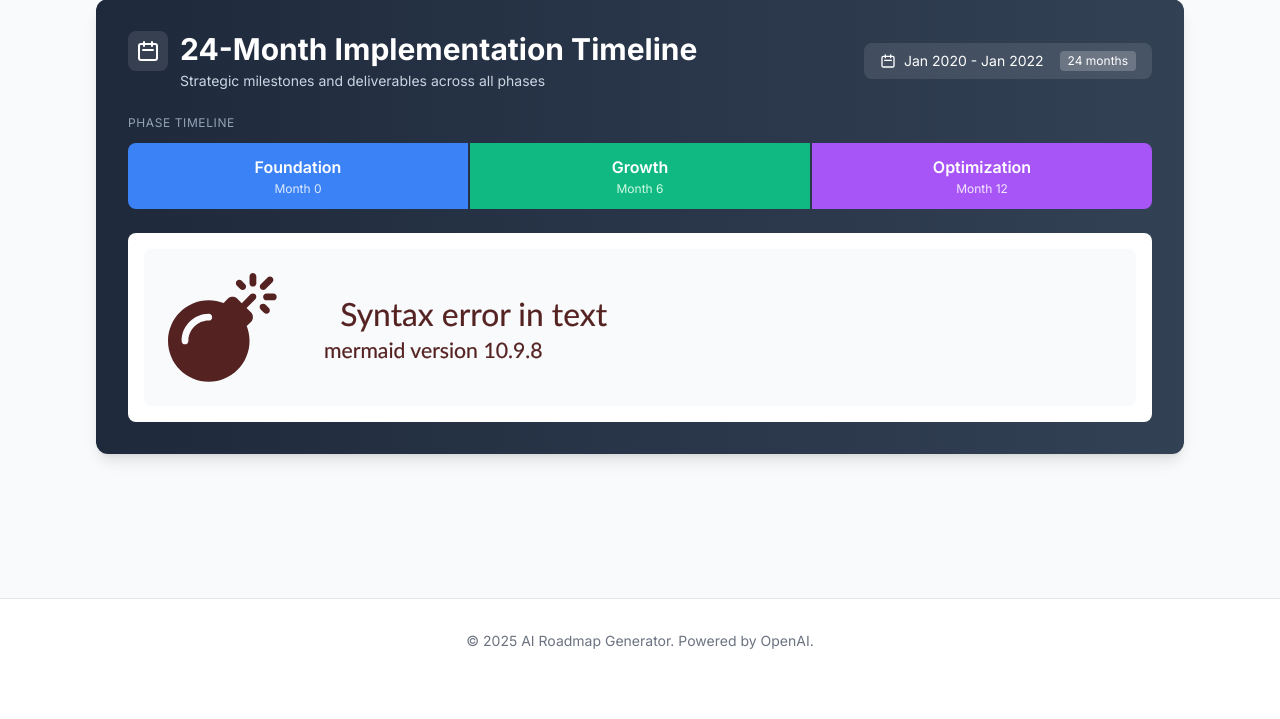
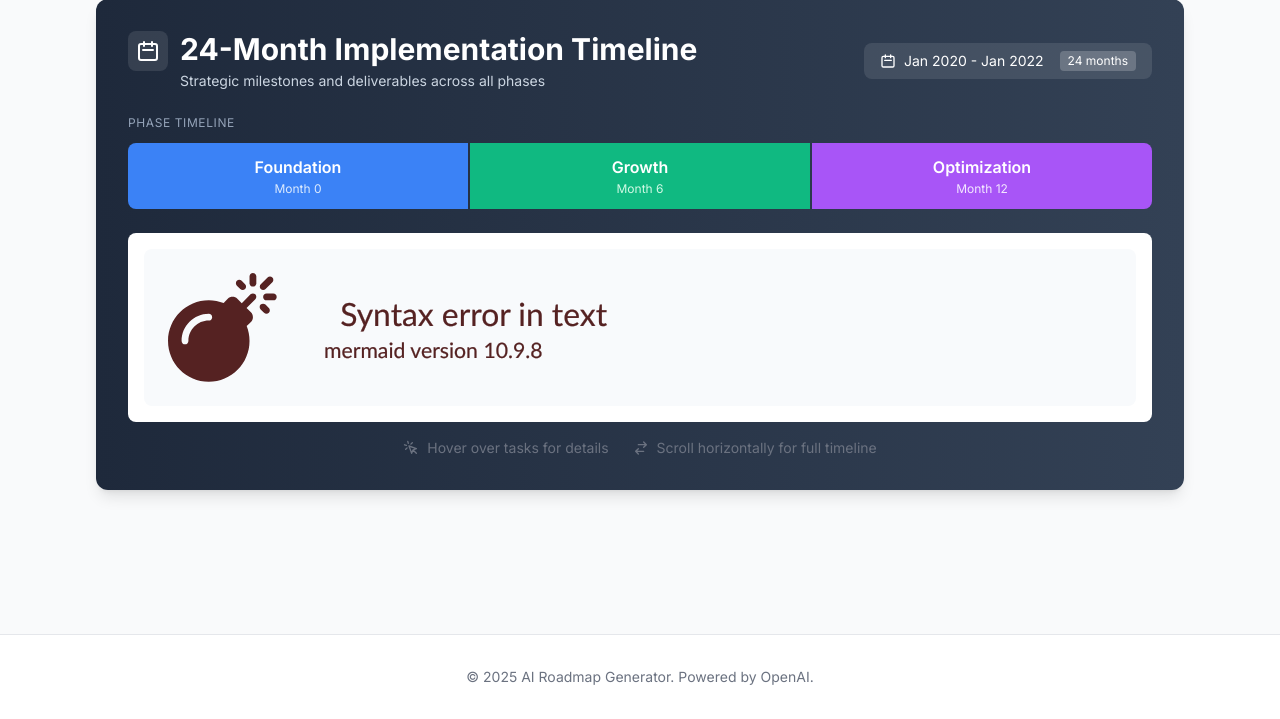
Before and after one commit to shriyaschavan/AI-Roadmap-Generator, a Flask app: page /roadmap/1 in a window 1280 px wide. Shown: the part 827-1546 px from the top of the page. Before the commit the page ends 1476 px from the top, so only its background shows below. Run offline with Flask 3, Linux system fonts and the light colour scheme; tables that the repository leaves empty hold one stand-in row (values such as "Sample post"); some libraries are stand-ins or nearby versions.

Commit message:
Add helper text to explain Gantt chart interactions
Add instructional text below the Gantt chart in results.html to guide users on viewing task details and scrolling the timeline.

Replit-Commit-Author: Agent
Replit-Commit-Session-Id: 61c6137e-636b-4222-b9a0-214f2f34615d
Replit-Commit-Checkpoint-Type: full_checkpoint
Replit-Commit-Event-Id: ebb46f0c-1208-4984-b6a3-9bea20ab033e
Replit-Commit-Screenshot-Url: https://storage.googleapis.com/screenshot-production-us-central1/f4b8cc57-9d73-4bf0-9239-7b44003e9cbe/61c6137e-636b-4222-b9a0-214f2f34615d/K7LmAXg
Replit-Helium-Checkpoint-Created: true

```diff
--- a/templates/results.html
+++ b/templates/results.html
@@ -248,6 +248,18 @@
 {{ mermaid_chart }}
             </div>
         </div>
+
+        <!-- Gantt Chart Helper Text -->
+        <div class="flex items-center justify-center gap-6 mt-4 text-sm text-gray-500">
+            <span class="flex items-center gap-2">
+                <svg class="w-4 h-4" fill="none" stroke="currentColor" viewBox="0 0 24 24"><path stroke-linecap="round" stroke-linejoin="round" stroke-width="2" d="M15 15l-2 5L9 9l11 4-5 2zm0 0l5 5M7.188 2.239l.777 2.897M5.136 7.965l-2.898-.777M13.95 4.05l-2.122 2.122m-5.657 5.656l-2.12 2.122"></path></svg>
+                Hover over tasks for details
+            </span>
+            <span class="flex items-center gap-2">
+                <svg class="w-4 h-4" fill="none" stroke="currentColor" viewBox="0 0 24 24"><path stroke-linecap="round" stroke-linejoin="round" stroke-width="2" d="M8 7h12m0 0l-4-4m4 4l-4 4m0 6H4m0 0l4 4m-4-4l4-4"></path></svg>
+                Scroll horizontally for full timeline
+            </span>
+        </div>
     </div>
     {% endif %}
 </div>
```
Also changed, not shown: attached_assets/image_1765489530426.png (added).
